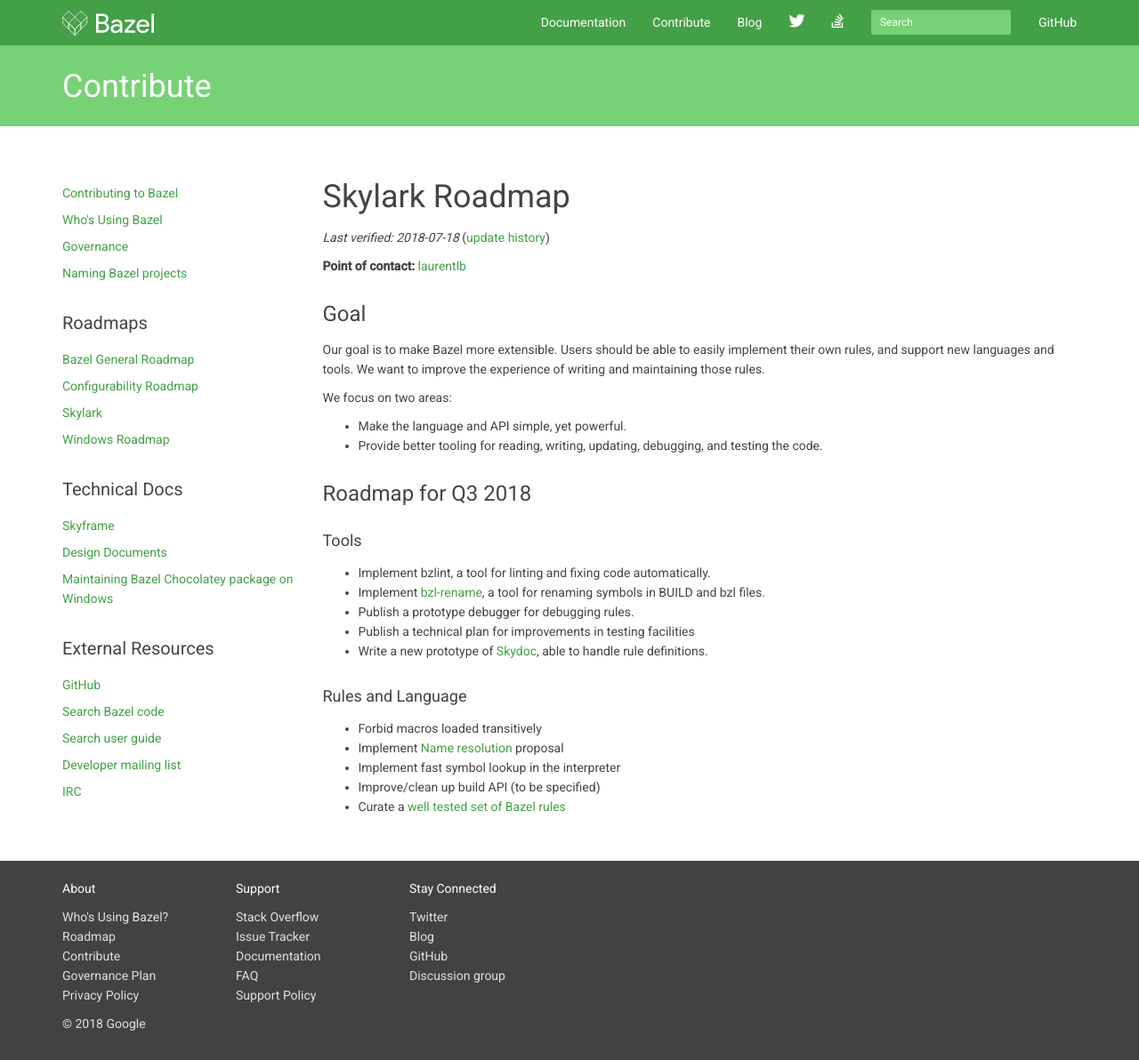
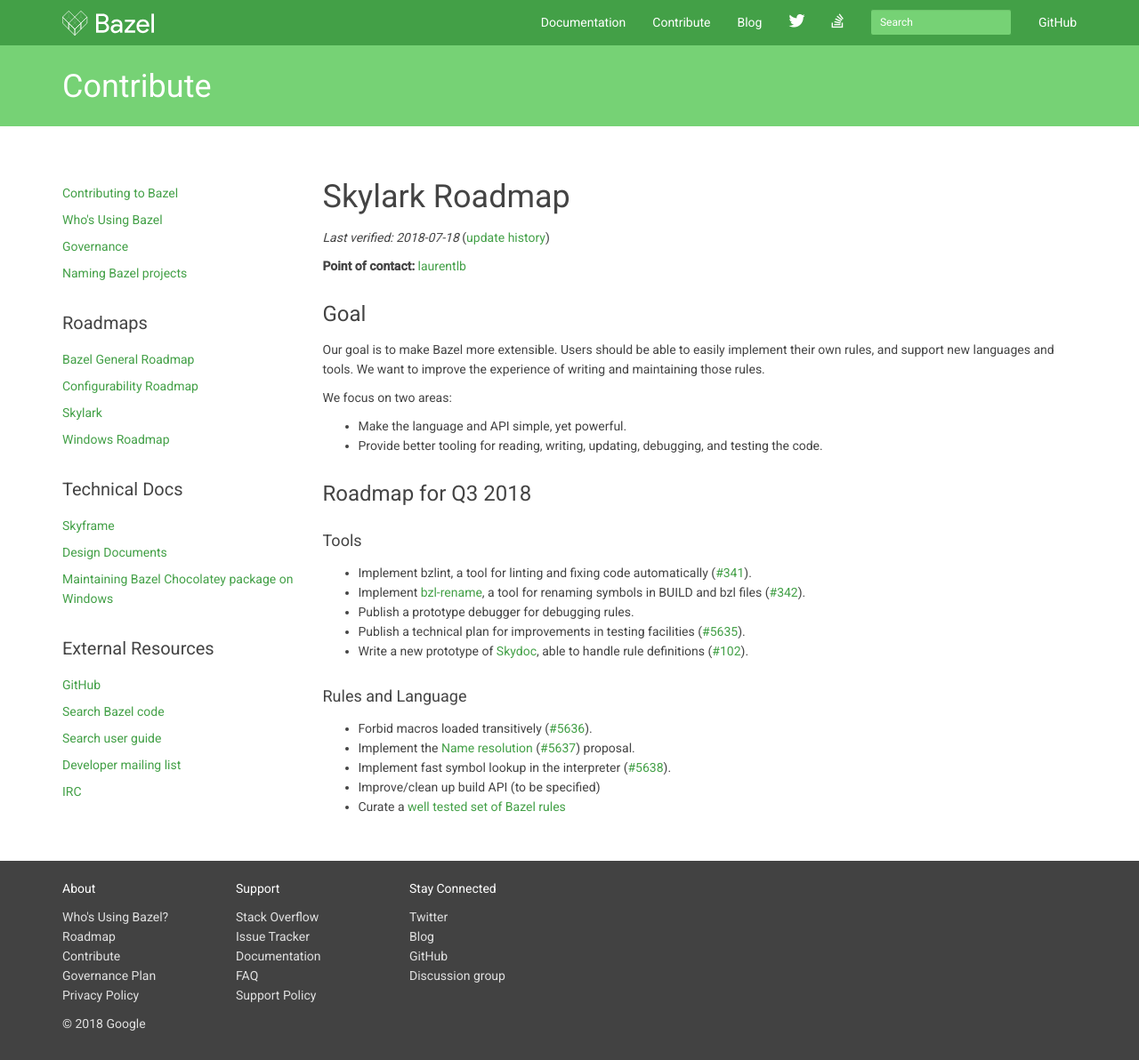
Before and after one commit to bazelbuild/bazel-website, a Jekyll site: the page built from roadmaps/skylark.md, in a window 1280 px wide and 1192 px high. Shown: the whole window at 89% size. Built offline with Jekyll 4.4.1, drawn with Linux system fonts in a browser that asks for light colours; nearby versions of some CDN libraries; library files that are not in the unit come from our copies; Markdown is read by kramdown in place of the engine named in the settings; comment, search, counter and statistics services are not loaded.

Commit message:
Add GitHub issue links to the Skylark roadmap (#121)

```diff
--- a/roadmaps/skylark.md
+++ b/roadmaps/skylark.md
@@ -25,18 +25,20 @@
 
 #### Tools
 
-* Implement bzlint, a tool for linting and fixing code automatically.
+* Implement bzlint, a tool for linting and fixing code automatically ([#341](https://github.com/bazelbuild/buildtools/issues/341)).
 * Implement [bzl-rename](https://docs.google.com/document/d/1quFadX5neC6dWC6uAG1WNQl9Yj1K7lR-LZD1JCrvj9A/edit),
-  a tool for renaming symbols in BUILD and bzl files.
+  a tool for renaming symbols in BUILD and bzl files ([#342](https://github.com/bazelbuild/buildtools/issues/342)).
 * Publish a prototype debugger for debugging rules.
-* Publish a technical plan for improvements in testing facilities
-* Write a new prototype of [Skydoc](https://skydoc.bazel.build/), able to handle rule definitions.
+* Publish a technical plan for improvements in testing facilities ([#5635](https://github.com/bazelbuild/bazel/issues/5635)).
+* Write a new prototype of [Skydoc](https://skydoc.bazel.build/), able to handle
+  rule definitions ([#102](https://github.com/bazelbuild/skydoc/issues/102)).
 
 
 #### Rules and Language
 
-* Forbid macros loaded transitively
-* Implement [Name resolution](https://github.com/bazelbuild/proposals/blob/master/docs/2018-06-18-name-resolution.md) proposal
-* Implement fast symbol lookup in the interpreter
+* Forbid macros loaded transitively ([#5636](https://github.com/bazelbuild/bazel/issues/5636)).
+* Implement the [Name resolution](https://github.com/bazelbuild/proposals/blob/master/docs/2018-06-18-name-resolution.md)
+  ([#5637](https://github.com/bazelbuild/bazel/issues/5637)) proposal.
+* Implement fast symbol lookup in the interpreter ([#5638](https://github.com/bazelbuild/bazel/issues/5638)).
 * Improve/clean up build API (to be specified)
 * Curate a [well tested set of Bazel rules](https://docs.google.com/document/d/1oYQ-cqmqrpVE02rphobn4F_Q-lqvch4IiUlqEy9q2Fs/edit)
```
